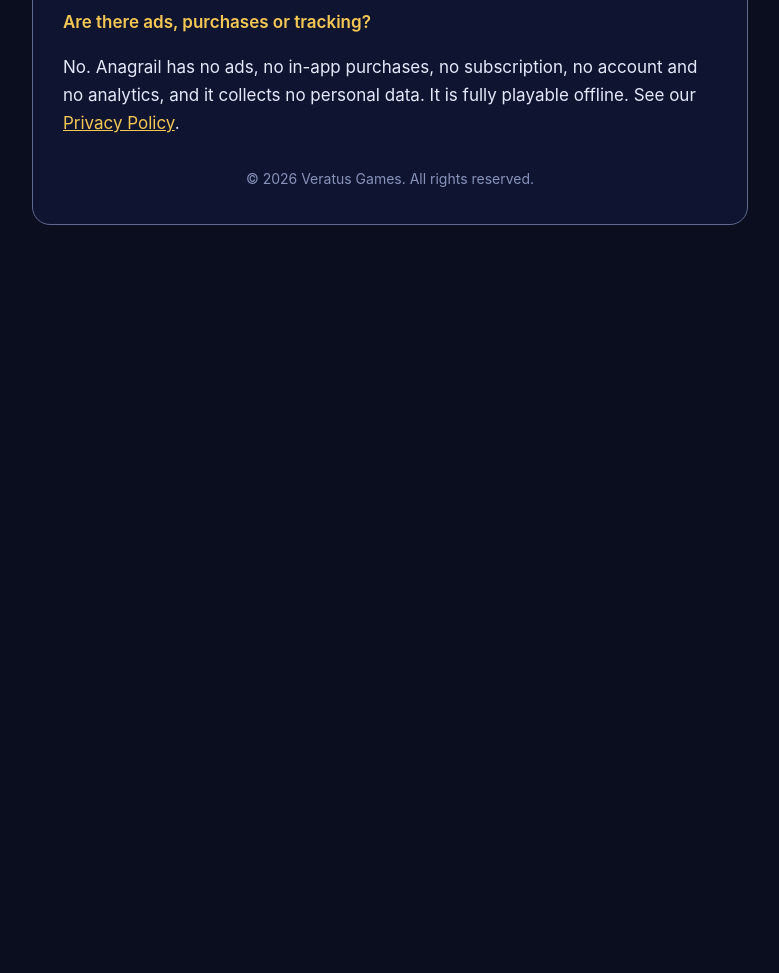
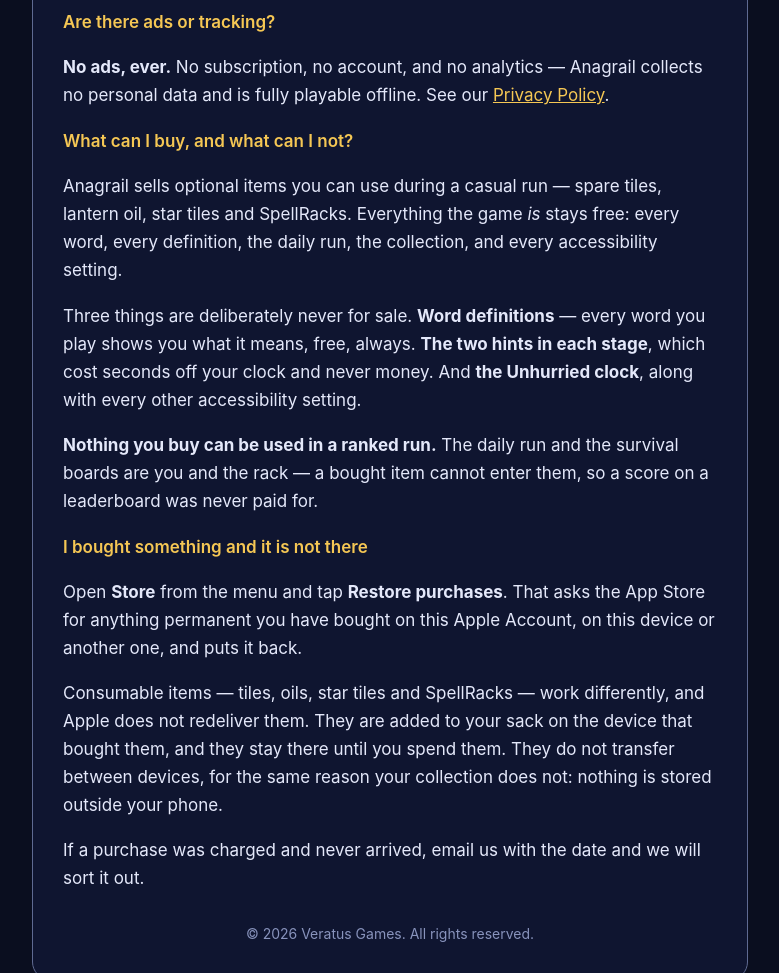
Before and after one commit to veratusgroup/Anagrail-Game-Support, a plain HTML site: page index.html in a window 1280 px wide. Shown: the part 1740-2713 px from the top of the page, without its empty margins (250-1029 px from the left). Before the commit the page ends 2045 px from the top, so only its background shows below. Drawn offline with Linux system fonts and the light colour scheme.

Commit message:
Anagrail now has in-app purchases — say so
Both pages stated the opposite of what the app does. The game sells
consumable items and one non-consumable, and Apple requires a restore
control for the latter.

Support gains two sections: what is sold and what is deliberately never
sold (definitions, the two free hints, the Unhurried clock and every other
accessibility setting), and how to use Restore purchases — including that
consumables are not redelivered by Apple and do not transfer between
devices.

Privacy states that purchases are handled entirely by Apple, that the app
never sees payment details, and that no purchase data leaves the device.
The "Last updated" date moves with it, as the policy's own Changes section
promises.

```diff
--- a/index.html
+++ b/index.html
@@ -12,12 +12,16 @@
   Structure and wording follow the Nibwell support page so the two read as one studio.
   Colours are Anagrail's Night palette, from Presentation/Palette.cs, not picked by eye.
 
-  Two deliberate differences from Nibwell's page:
-    · No "Restore Purchases" section. Anagrail has no in-app purchases at all, so a
-      restore control would describe something that does not exist.
+  One deliberate difference from Nibwell's page:
     · The Unhurried clock is NAMED, never compared. No "more time", no "easier", no
       "for players who need it". That is the never-sell law, and it binds this page
       exactly as it binds the store listing.
+
+  CHANGED 2026-09-20. This page used to say Anagrail had no in-app purchases, and it
+  carried no "Restore Purchases" section on the grounds that a restore control would
+  describe something that did not exist. Both are now false: the game sells consumable
+  items and one non-consumable, and Apple requires a restore control for the latter.
+  A public page that states the opposite of what the app does is worse than no page.
 -->
 <html lang="en">
 <head>
@@ -97,10 +101,32 @@
     <strong>Reduced Motion</strong>. Colour is never the only thing carrying meaning. If you hit an
     accessibility problem, email us: it will be treated as a bug, not a feature request.</p>
 
-    <p class="q">Are there ads, purchases or tracking?</p>
-    <p>No. Anagrail has no ads, no in-app purchases, no subscription, no account and no analytics, and it
-    collects no personal data. It is fully playable offline. See our
+    <p class="q">Are there ads or tracking?</p>
+    <p><strong>No ads, ever.</strong> No subscription, no account, and no analytics — Anagrail collects
+    no personal data and is fully playable offline. See our
     <a href="https://veratusgroup.github.io/Anagrail-Game-privacy-Policy/">Privacy Policy</a>.</p>
+
+    <p class="q">What can I buy, and what can I not?</p>
+    <p>Anagrail sells optional items you can use during a casual run — spare tiles, lantern oil, star
+    tiles and SpellRacks. Everything the game <em>is</em> stays free: every word, every definition, the
+    daily run, the collection, and every accessibility setting.</p>
+    <p>Three things are deliberately never for sale. <strong>Word definitions</strong> — every word you
+    play shows you what it means, free, always. <strong>The two hints in each stage</strong>, which cost
+    seconds off your clock and never money. And <strong>the Unhurried clock</strong>, along with every
+    other accessibility setting.</p>
+    <p><strong>Nothing you buy can be used in a ranked run.</strong> The daily run and the survival
+    boards are you and the rack — a bought item cannot enter them, so a score on a leaderboard was never
+    paid for.</p>
+
+    <p class="q">I bought something and it is not there</p>
+    <p>Open <strong>Store</strong> from the menu and tap <strong>Restore purchases</strong>. That asks the
+    App Store for anything permanent you have bought on this Apple Account, on this device or another one,
+    and puts it back.</p>
+    <p>Consumable items — tiles, oils, star tiles and SpellRacks — work differently, and Apple does not
+    redeliver them. They are added to your sack on the device that bought them, and they stay there until
+    you spend them. They do not transfer between devices, for the same reason your collection does not:
+    nothing is stored outside your phone.</p>
+    <p>If a purchase was charged and never arrived, email us with the date and we will sort it out.</p>
 
     <footer>© 2026 Veratus Games. All rights reserved.</footer>
   </div>
```
